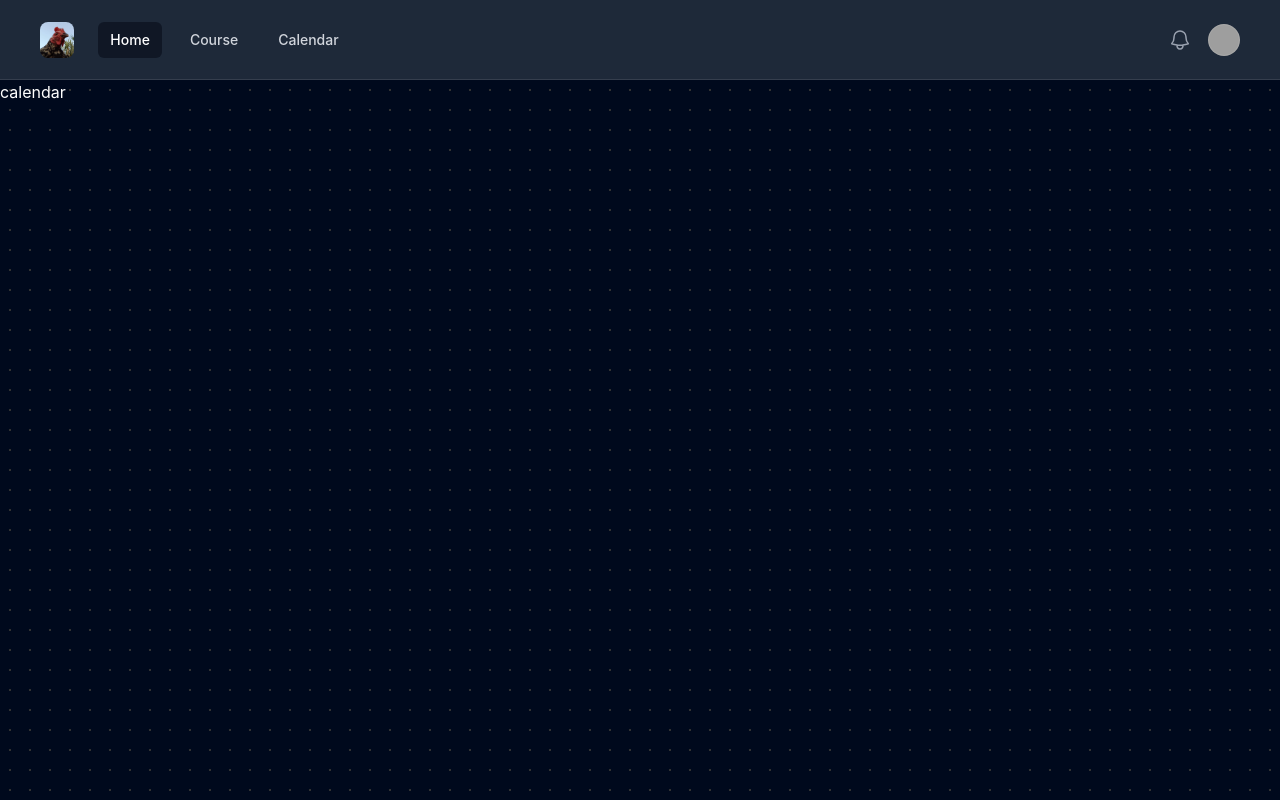
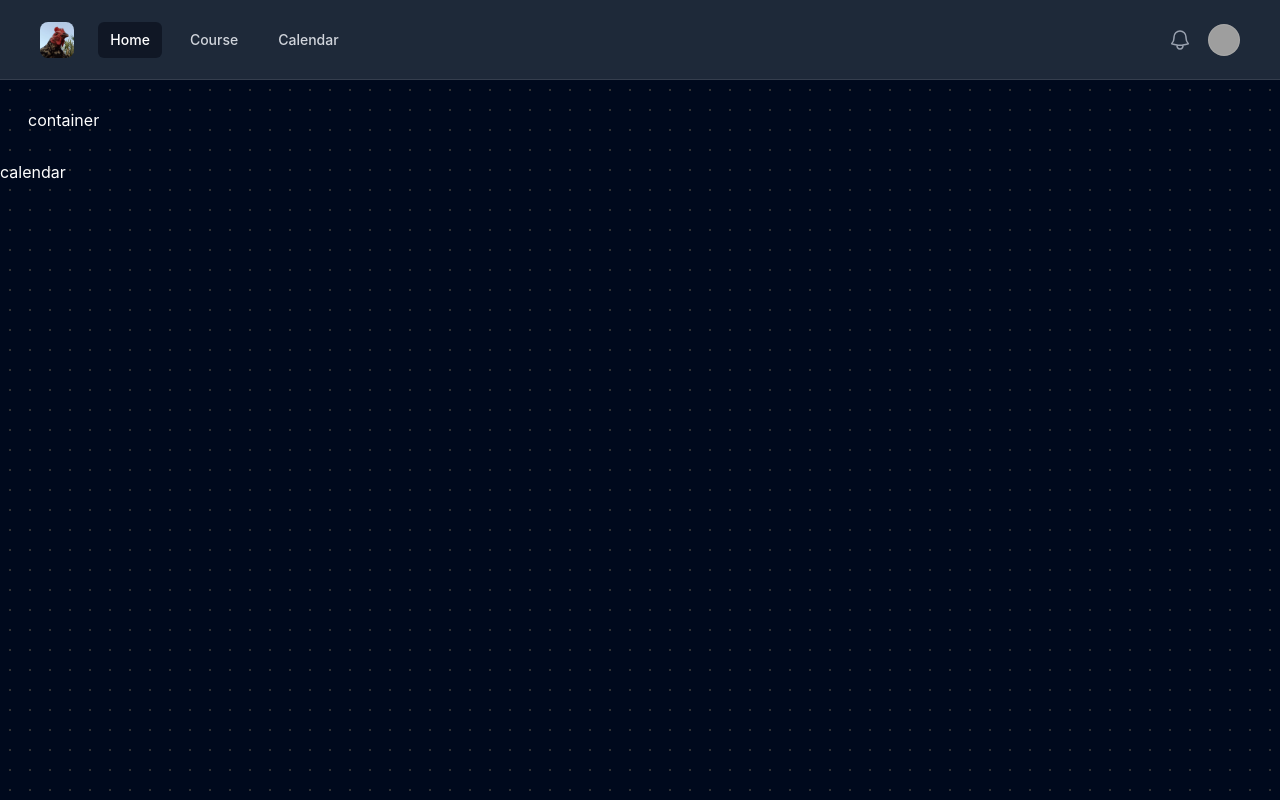
Before and after one commit to ndree2005/VITE_PROJECT, a React (Vite) app in the folder website/: page /calendar in a window 1280 px wide. Built offline with nearby package versions, Linux system fonts and the light colour scheme; grey boxes are pictures that could not be loaded.

Commit message:
new change file

```diff
--- a/website/src/layout/CalendarPage.jsx
+++ b/website/src/layout/CalendarPage.jsx
@@ -5,6 +5,11 @@ const CalendarPage = () => {
   return (
     <div className="min-h-screen text-white">
       <Navbar />
+
+      <div className=" p-5 m-2 rounded-2xl">
+        <h1>container</h1>
+      </div>
+
       <h1>calendar</h1>
     </div>
   );
--- a/website/src/layout/CoursePage.jsx
+++ b/website/src/layout/CoursePage.jsx
@@ -185,7 +185,7 @@ const CoursePage = () => {
                   src="https://images.unsplash.com/photo-1498050108023-c5249f4df085?auto=format&fit=crop&w=1400&q=80"
                   className="absolute inset-0 h-full w-full object-cover"
                 />
-                <div className="absolute inset-0 bg-gradient-to-tr from-black via-black/65 to-violet-900/35" />
+                <div className="absolute inset-0 bg-linear-to-tr from-black via-black/65 to-violet-900/35" />
 
                 <div className="relative flex h-full flex-col justify-between p-6 sm:p-8">
                   <div className="flex items-start justify-between gap-4">
```
